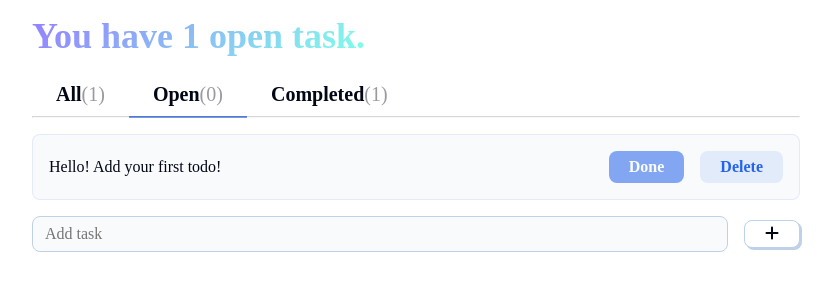
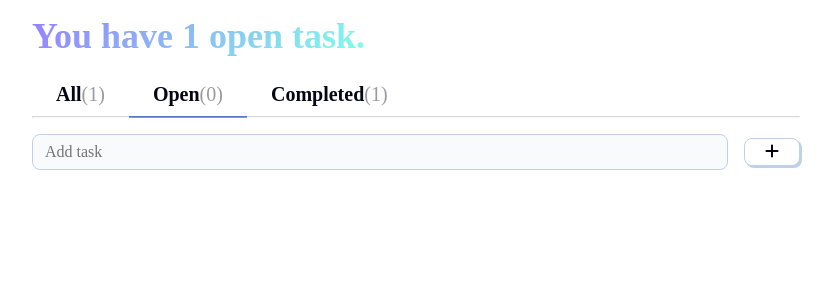
Before and after one commit to AdityaSahu786/RevisionSeries, a React (Vite) app in the folder todo-app/: page / in a window 1280 px wide. Shown: the top 300 px of the page, without its empty margins (224-1057 px from the left). Built offline with nearby package versions, Linux system fonts and the light colour scheme; a web font is replaced by a local one.

Commit message:
Setting up deleted tab

```diff
--- a/todo-app/src/App.jsx
+++ b/todo-app/src/App.jsx
@@ -24,11 +24,11 @@
         setTodos(newTodoList)
     }
 
-    function handleEditTodo() {
+    function handleEditTodo(index) {
 
     }
 
-    function handleDeleteTodo() {
+    function handleDeleteTodo(index) {
 
     }
 
@@ -37,7 +37,7 @@
     <>
       <Header todos={todos}/>
       <Tabs selectedTab={selectedTab} setSelectedTab={setSelectedTab} todos={todos}/>
-      <TodoList todos={todos}/>
+      <TodoList selectedTab={selectedTab} todos={todos}/>
       <TodoInput handleAddTodo={handleAddTodo}/>
     </>
   )
--- a/todo-app/src/components/TodoList.jsx
+++ b/todo-app/src/components/TodoList.jsx
@@ -1,12 +1,12 @@
 import { TodoCard } from "./TodoCard";
 
 export function TodoList(props) {
-    const { todos } = props
+    const { todos, selectedTab } = props
 
-    const tab = 'All'
-    const filterTodoList = tab === 'All' ?
+
+    const filterTodoList = selectedTab === 'All' ?
      todos :
-     tab === 'Completed' ?
+     selectedTab === 'Completed' ?
        todos.filter(val => val.complete) :
        todos.filter(val => !val.complete)
 
```
